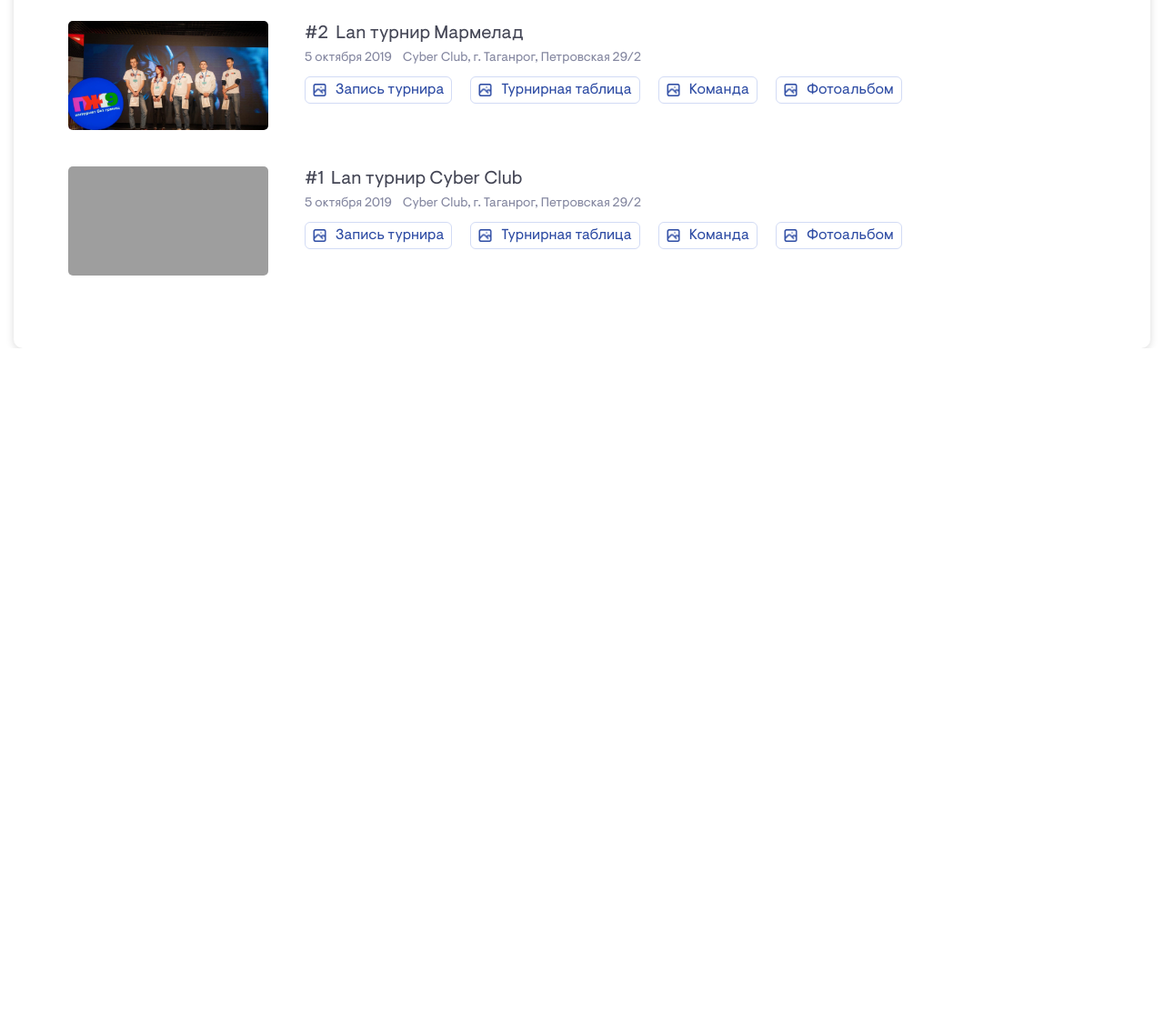
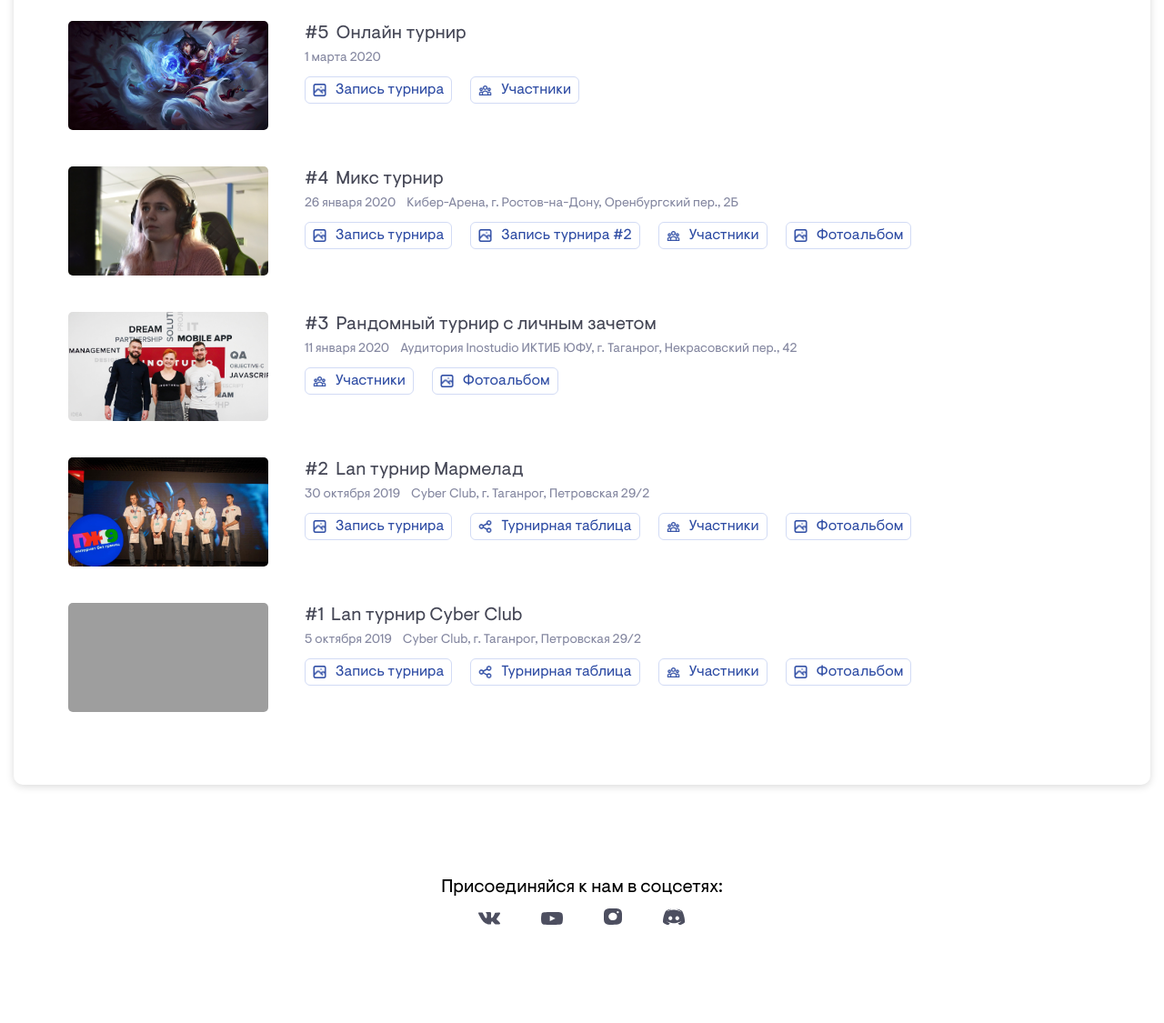
Before and after one commit to oleg-tgn/firehorn.ru, a website: page index.html in a window 1280 px wide. Shown: the part 881-2006 px from the top of the page at 91% size. Before the commit the page ends 1264 px from the top, so only its background shows below. Drawn offline with nearby package versions, Linux system fonts and the light colour scheme; grey boxes are pictures that could not be loaded.

Commit message:
Add 4 and 5 tournament. Add Footer

```diff
--- a/index.html
+++ b/index.html
@@ -18,18 +18,18 @@
                 Сообщество игроков League of Legends
                 Таганрога и области
             </div>
-            <ul class="navbar-socials">
-                <li class="navbar-socials__item">
-                    <a class="navbar-socials__link" href="https://vk.com/firehorn" target="_blank"><img height="14" class="navbar-socials__icon" src="img/icons/vk.svg" alt=""></a>
+            <ul class="socials">
+                <li class="socials__item">
+                    <a class="socials__link" href="https://vk.com/firehorn" target="_blank"><img height="14" class="socials__icon" src="img/icons/vk.svg" alt=""></a>
                 </li>
-                <li class="navbar-socials__item">
-                    <a class="navbar-socials__link" href="https://www.youtube.com/@firehornleague679" target="_blank"><img height="14" class="navbar-socials__icon" src="img/icons/youtube.svg" alt=""></a>
+                <li class="socials__item">
+                    <a class="socials__link" href="https://www.youtube.com/@firehornleague679" target="_blank"><img height="14" class="socials__icon" src="img/icons/youtube.svg" alt=""></a>
                 </li>
-                <li class="navbar-socials__item">
-                    <a class="navbar-socials__link" href="https://www.instagram.com/firehornleague/" target="_blank"><img height="18" class="navbar-socials__icon" src="img/icons/instagram.svg" alt=""></a>
+                <li class="socials__item">
+                    <a class="socials__link" href="https://www.instagram.com/firehornleague/" target="_blank"><img height="18" class="socials__icon" src="img/icons/instagram.svg" alt=""></a>
                 </li>
-                <li class="navbar-socials__item">
-                    <a class="navbar-socials__link" href="https://discord.com/invite/TaNjrHm" target="_blank"><img height="18" class="navbar-socials__icon" src="img/icons/discord.svg" alt=""></a>
+                <li class="socials__item">
+                    <a class="socials__link" href="https://discord.com/invite/TaNjrHm" target="_blank"><img height="18" class="navbar-socials__icon" src="img/icons/discord.svg" alt=""></a>
                 </li>
             </ul>
         </div>
@@ -64,17 +64,33 @@
   </div>
 
 
-<div class="tournaments">
-    <h1 class="title">Проведенные турниры</h1>
+    <div class="tournaments">
+        <h1 class="title">Проведенные турниры</h1>
 
-    <div id="tournaments">
-        <!-- Tournaments List. -->
+        <div id="tournaments">
+            <!-- Tournaments List. -->
+        </div>
     </div>
 
-</div>
+    <footer class="footer">
+        <div class="footer__title">Присоединяйся к нам в соцсетях:</div>
+        <ul class="socials footer__socials">
+            <li class="socials__item">
+                <a class="socials__link" href="https://vk.com/firehorn" target="_blank"><img height="14" class="socials__icon" src="img/icons/vk_dark.svg" alt=""></a>
+            </li>
+            <li class="socials__item">
+                <a class="socials__link" href="https://www.youtube.com/@firehornleague679" target="_blank"><img height="14" class="socials__icon" src="img/icons/youtube_dark.svg" alt=""></a>
+            </li>
+            <li class="socials__item">
+                <a class="socials__link" href="https://www.instagram.com/firehornleague/" target="_blank"><img height="18" class="socials__icon" src="img/icons/instagram_dark.svg" alt=""></a>
+            </li>
+            <li class="socials__item">
+                <a class="socials__link" href="https://discord.com/invite/TaNjrHm" target="_blank"><img height="18" class="socials__icon" src="img/icons/discord_dark.svg" alt=""></a>
+            </li>
+        </ul>
+    </footer>
 
     <script src="js/main.js"></script>
-
 
     <script src="js/react.development.js"></script>
     <script src="js/react-dom.development.js"></script>
--- a/js/src/tournaments.js
+++ b/js/src/tournaments.js
@@ -1,4 +1,9 @@
 'use strict';
+
+function TournamentLink(props) {
+  let iconClassName = 'icon ' + props.className;
+  return props.href ? <a className="tournament-button" href={props.href} target="_blank"><span className={iconClassName}></span>{props.label}</a> : "";
+}
 
 function Tournament(props) {
   const tornament = props.tornament;
@@ -22,10 +27,11 @@
             <span className="tournament__location">{tornament.address}</span>
           </div>
           <div className="tournament__buttons">
-              <a className="tournament-button" href={tornament.links.video} target="_blank"><span className="icon icon-photo"></span>Запись турнира</a>
-              <a className="tournament-button" href={tornament.links.table} target="_blank"><span className="icon icon-photo"></span>Турнирная таблица</a>
-              <a className="tournament-button" href={tornament.links.teams} target="_blank"><span className="icon icon-photo"></span>Команда</a>
-              <a className="tournament-button" href={tornament.links.photo} target="_blank"><span className="icon icon-photo"></span>Фотоальбом</a>
+              <TournamentLink href={tornament.links.video} className="icon-photo" label="Запись турнира" />
+              <TournamentLink href={tornament.links.video2} className="icon-photo" label="Запись турнира #2" />
+              <TournamentLink href={tornament.links.table} className="icon-table" label="Турнирная таблица" />
+              <TournamentLink href={tornament.links.teams} className="icon-teams" label="Участники" />
+              <TournamentLink href={tornament.links.photo} className="icon-photo" label="Фотоальбом" />
           </div>
       </div>
   </div>
--- a/js/tournaments-list.js
+++ b/js/tournaments-list.js
@@ -1,14 +1,49 @@
 const tornaments = [
+    {
+        "number": "#5",
+        "title": "Oнлайн турнир",
+        "image": "img/tournament-5.jpg",
+        "date": "1 марта 2020",
+        "address": "",
+        "links": {
+            "video": "https://vk.com/firehorn?z=video-186885826_456239046%2Fb247c1fb4662de5729%2Fpl_wall_-186885826",
+            "teams": "https://vk.com/firehorn?w=wall-186885826_325",
+        }
+    },
+    {
+        "number": "#4",
+        "title": "Микс турнир",
+        "image": "img/tournament-4.jpg",
+        "date": "26 января 2020",
+        "address": "Кибер-Арена, г. Ростов-на-Дону, Оренбургский пер., 2Б",
+        "links": {
+            "video": "https://www.youtube.com/live/agXoBOBYsIk?feature=share",
+            "video2": "https://www.youtube.com/live/izmZb0AKYHM?feature=share",
+            "teams": "https://vk.com/firehorn?w=wall-186885826_249",
+            "photo": " https://vk.com/album-186885826_271637331"
+        }
+    },
+    {
+        "number": "#3",
+        "title": "Рандомный турнир с личным зачетом",
+        "image": "img/tournament-3.jpg",
+        "date": "11 января 2020",
+        "address": "Аудитория Inostudio ИКТИБ ЮФУ, г. Таганрог, Некрасовский пер., 42",
+        "links": {
+            "teams": "https://vk.com/firehorn?w=wall-186885826_96",
+            "photo": "https://vk.com/album-186885826_271302925"
+        }
+    },
     {
       "number": "#2",
       "title": "Lan турнир Мармелад",
       "image": "img/tournament-2.jpg",
-      "date": "5 октября 2019",
+      "date": "30 октября 2019",
       "address": "Cyber Сlub, г. Таганрог, Петровская 29/2",
       "links": {
         "video": "https://www.youtube.com/live/1EfGagfDBRQ?feature=share",
         "table": "https://challonge.com/ru/rjvj5bhv",
-        "teams": "https://vk.com/lol_tgn?w=wall-186904708_17%2Fall",
+        "teams": "https://vk.com/firehorn?w=wall-186885826_96",
         "photo": "https://vk.com/firehorn?z=album-186885826_270659157"
       }
     },
--- a/js/tournaments.js
+++ b/js/tournaments.js
@@ -1,4 +1,14 @@
 'use strict';
+
+function TournamentLink(props) {
+  var iconClassName = 'icon ' + props.className;
+  return props.href ? React.createElement(
+    'a',
+    { className: 'tournament-button', href: props.href, target: '_blank' },
+    React.createElement('span', { className: iconClassName }),
+    props.label
+  ) : "";
+}
 
 function Tournament(props) {
   var tornament = props.tornament;
@@ -45,30 +55,11 @@
       React.createElement(
         'div',
         { className: 'tournament__buttons' },
-        React.createElement(
-          'a',
-          { className: 'tournament-button', href: tornament.links.video, target: '_blank' },
-          React.createElement('span', { className: 'icon icon-photo' }),
-          '\u0417\u0430\u043F\u0438\u0441\u044C \u0442\u0443\u0440\u043D\u0438\u0440\u0430'
-        ),
-        React.createElement(
-          'a',
-          { className: 'tournament-button', href: tornament.links.table, target: '_blank' },
-          React.createElement('span', { className: 'icon icon-photo' }),
-          '\u0422\u0443\u0440\u043D\u0438\u0440\u043D\u0430\u044F \u0442\u0430\u0431\u043B\u0438\u0446\u0430'
-        ),
-        React.createElement(
-          'a',
-          { className: 'tournament-button', href: tornament.links.teams, target: '_blank' },
-          React.createElement('span', { className: 'icon icon-photo' }),
-          '\u041A\u043E\u043C\u0430\u043D\u0434\u0430'
-        ),
-        React.createElement(
-          'a',
-          { className: 'tournament-button', href: tornament.links.photo, target: '_blank' },
-          React.createElement('span', { className: 'icon icon-photo' }),
-          '\u0424\u043E\u0442\u043E\u0430\u043B\u044C\u0431\u043E\u043C'
-        )
+        React.createElement(TournamentLink, { href: tornament.links.video, className: 'icon-photo', label: '\u0417\u0430\u043F\u0438\u0441\u044C \u0442\u0443\u0440\u043D\u0438\u0440\u0430' }),
+        React.createElement(TournamentLink, { href: tornament.links.video2, className: 'icon-photo', label: '\u0417\u0430\u043F\u0438\u0441\u044C \u0442\u0443\u0440\u043D\u0438\u0440\u0430 #2' }),
+        React.createElement(TournamentLink, { href: tornament.links.table, className: 'icon-table', label: '\u0422\u0443\u0440\u043D\u0438\u0440\u043D\u0430\u044F \u0442\u0430\u0431\u043B\u0438\u0446\u0430' }),
+        React.createElement(TournamentLink, { href: tornament.links.teams, className: 'icon-teams', label: '\u0423\u0447\u0430\u0441\u0442\u043D\u0438\u043A\u0438' }),
+        React.createElement(TournamentLink, { href: tornament.links.photo, className: 'icon-photo', label: '\u0424\u043E\u0442\u043E\u0430\u043B\u044C\u0431\u043E\u043C' })
       )
     )
   );
--- a/scss/style.scss
+++ b/scss/style.scss
@@ -120,7 +120,7 @@
     }
 }
 
-.navbar-socials {
+.socials {
     display: flex;
     flex-direction: row;
     align-items: center;
@@ -335,7 +335,7 @@
     background-image: url('../img/icons/icon-photo.png');
 }
 
-.icon-tournament {
+.icon-table {
     background-image: url('../img/icons/icon-tornament.png');
 }
 
@@ -346,3 +346,22 @@
 .icon-teams {
     background-image: url('../img/icons/icon-teams.png');
 }
+
+.footer {
+    display: flex;
+    align-items: center;
+    flex-direction: column;
+    margin-top: 100px;
+    text-align: center;
+    font-size: 20px;
+    line-height: 26px;
+    padding-bottom: 100px;
+
+    &__title {
+        margin-bottom: 10px;
+    }
+
+    &__socials {
+        margin: 0 auto;
+    }
+}
```
Also changed, not shown: css/style.css, img/icons/discord_dark.svg (added), img/icons/instagram_dark.svg (added), img/icons/vk_dark.svg (added), img/icons/youtube_dark.svg (added), img/tournament-4.jpg (added), img/tournament-5.jpg (added), 1 other file.
